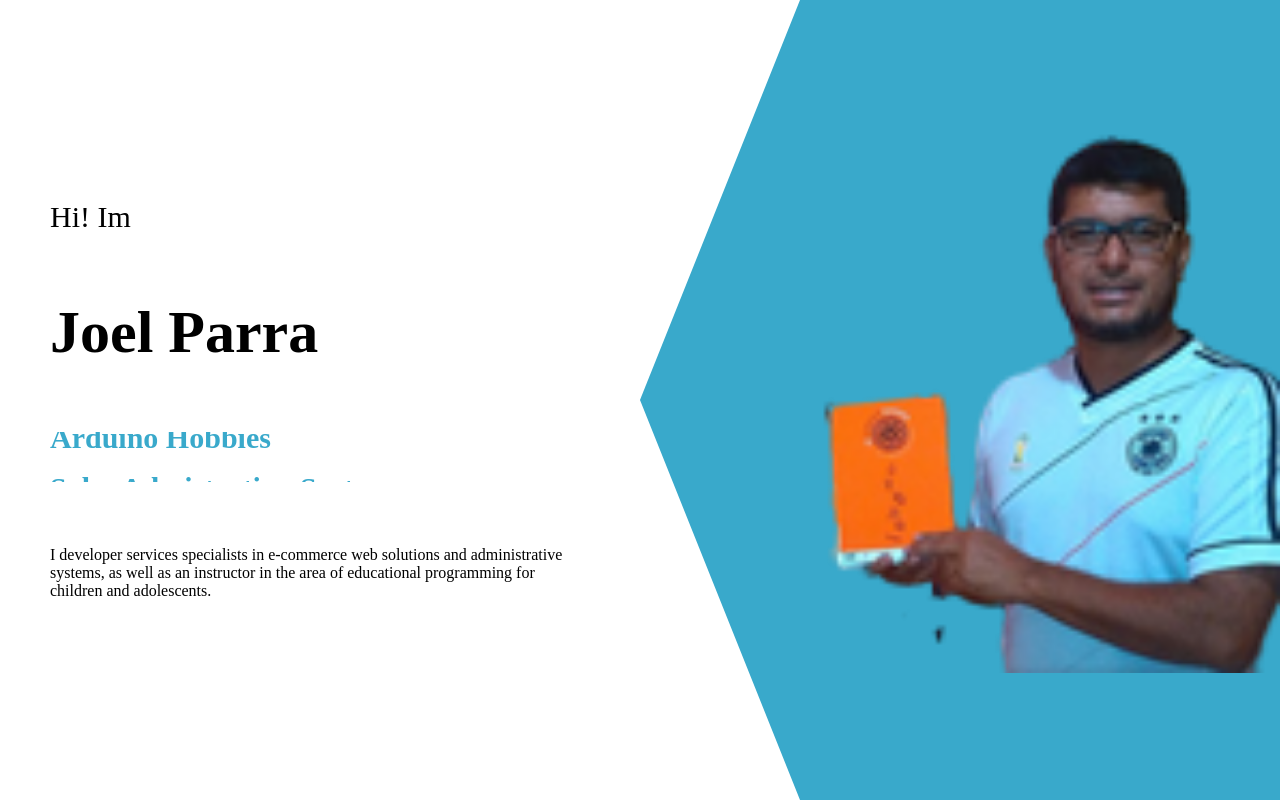
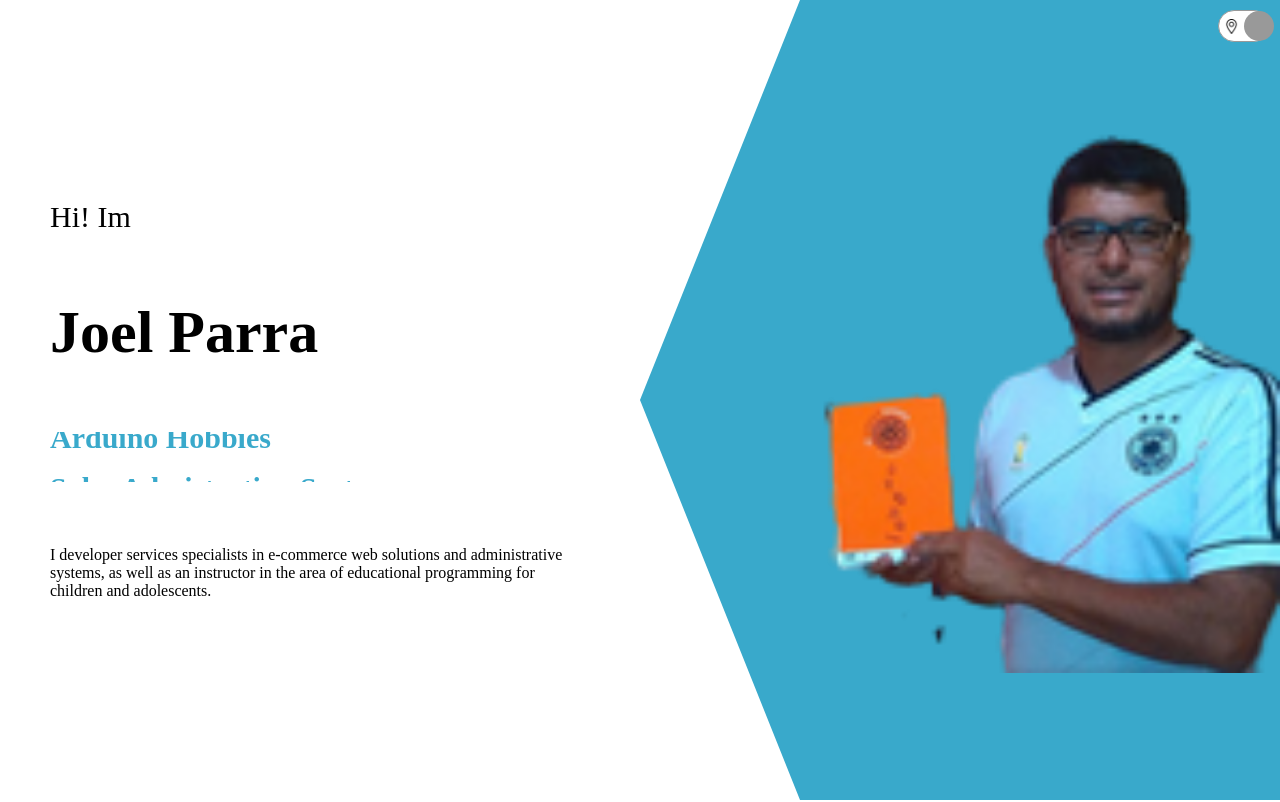
Before and after one commit to joelramonph/portafoliowithreact2022, a React (Vite) app: page / in a window 1280 px wide. Shown: the top 802 px of the page. Built offline with nearby package versions, Linux system fonts and the light colour scheme.

Commit message:
add components toggle and dark mode

```diff
--- a/src/App.jsx
+++ b/src/App.jsx
@@ -1,22 +1,29 @@
-import { useState } from 'react'
-import reactLogo from './assets/react.svg'
-import './App.css'
-import Intro from './components/intro/Intro'
-import About from './components/about/About'
-import ProductList from './components/productList/ProductList'
-import Contact from './components/contact/Contact'
+import reactLogo from "./assets/react.svg";
+import "./App.css";
+import { useContext } from "react";
+import Intro from "./components/intro/Intro";
+import About from "./components/about/About";
+import ProductList from "./components/productList/ProductList";
+import Contact from "./components/contact/Contact";
+import Toggle from "./components/toggle/Toggle";
+import { ThemeContext } from "./context";
 
 function App() {
-  const [count, setCount] = useState(0)
 
+  const theme = useContext(ThemeContext);
+  const darkMode = theme.state.darkMode;
   return (
-    <div className="App">
-      <Intro />
-      <About />
-      <ProductList />
-      <Contact />
+    <div className="App" style={{backgroundColor:darkMode ? "#222" : "white",
+    color:darkMode && "white"}}>
+
+        <Toggle />
+        <Intro />
+        <About />
+        <ProductList />
+        <Contact />
+
     </div>
-  )
+  );
 }
 
-export default App
+export default App;
--- /dev/null
+++ b/src/components/toggle/Toggle.jsx
@@ -0,0 +1,22 @@
+import React from 'react'
+import './toggle.css'
+import sun from "../../img/location.png"
+import moon from "../../img/email.png"
+import { useContext } from 'react'
+import { ThemeContext } from '../../context'
+
+const Toggle = () => {
+ const theme = useContext(ThemeContext);
+ const handleClick = () =>{
+  theme.dispatch({type:"TOGGLE"})
+ }
+  return (
+    <div className='toggle'>
+      <img src={sun} alt="" className='toggle__icon' />
+      <img src={moon} alt="" className='toggle__icon' />
+      <button className='toggle__btn' onClick={handleClick} style={{left: theme.state.darkMode ? 0 : 25}}></button>
+    </div>
+  )
+}
+
+export default Toggle
--- /dev/null
+++ b/src/components/toggle/toggle.css
@@ -0,0 +1,29 @@
+.toggle{
+    width: 50px;
+    height: 30px;
+    border-radius: 20px;
+    border: 1px solid #999;
+    background-color: white;
+    position: fixed;
+    top: 10px;
+    right: 10px;
+    z-index: 999;
+    display: flex;
+    align-items: center;
+    justify-content: space-around;
+}
+
+.toggle__icon{
+    width: 15px;
+    height: 15px;
+
+}
+.toggle__btn{
+    width: 25px;
+    height: 25px;
+    border-radius: 50%;
+    background-color: #999;
+    position: absolute;
+    cursor: pointer;
+
+}
--- /dev/null
+++ b/src/context.jsx
@@ -0,0 +1,26 @@
+import { createContext, useReducer } from "react";
+
+
+export const ThemeContext = createContext();
+
+const INITIAL_STATE = { darkMode: false };
+
+const themeReducer = (state, action) => {
+    switch(action.type){
+        case "TOGGLE":
+        return { darkMode:!state.darkMode };
+        default:
+            return state;
+    }
+
+};
+
+export const ThemeProvider = (props)=>{
+
+ const [state, dispatch] =  useReducer(themeReducer, INITIAL_STATE)
+
+ return (
+     <ThemeContext.Provider value={{state, dispatch}}>{props.children}</ThemeContext.Provider>
+
+);
+};
--- a/src/main.jsx
+++ b/src/main.jsx
@@ -1,10 +1,13 @@
 import React from 'react'
 import ReactDOM from 'react-dom/client'
 import App from './App'
+import { ThemeProvider } from './context'
 import './index.css'
 
 ReactDOM.createRoot(document.getElementById('root')).render(
   <React.StrictMode>
+  <ThemeProvider>
     <App />
+  </ThemeProvider>
   </React.StrictMode>
 )
```
